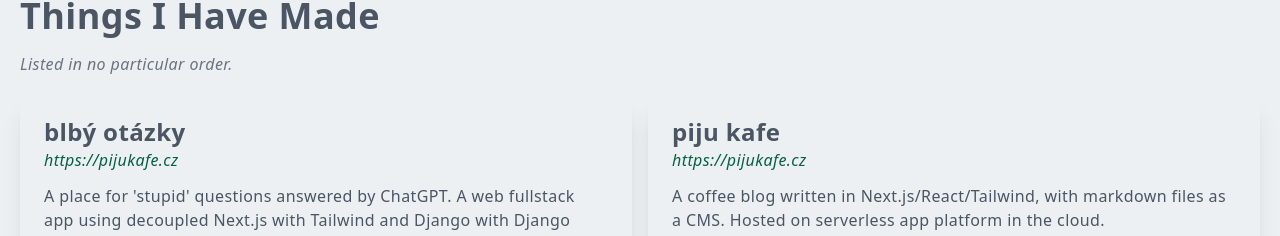
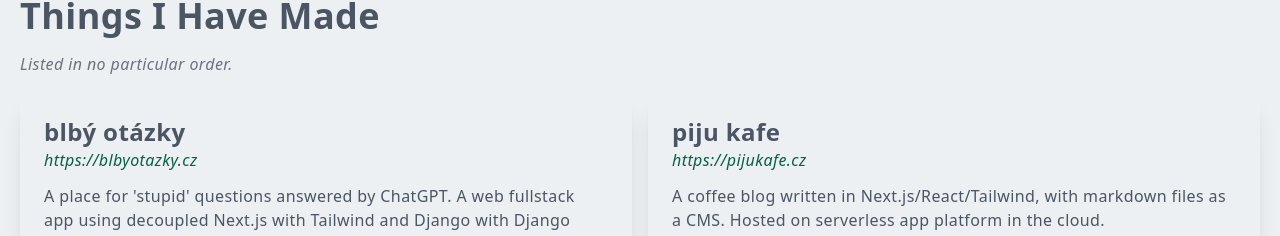
Before and after one commit to jakubstastka/next-js-react-resume-site, a Next.js app: page / in a window 1280 px wide. Shown: the part 1680-1916 px from the top of the page. Built offline with nearby package versions, Linux system fonts and the light colour scheme.

Commit message:
wrong url

```diff
--- a/components/Projects.jsx
+++ b/components/Projects.jsx
@@ -17,7 +17,7 @@
             description={
               "A place for 'stupid' questions answered by ChatGPT. A web fullstack app using decoupled Next.js with Tailwind and Django with Django REST Framework."
             }
-            link={"https://pijukafe.cz"}
+            link={"https://blbyotazky.cz"}
           />
           <ProjectEntry
             name={"piju kafe"}
```
